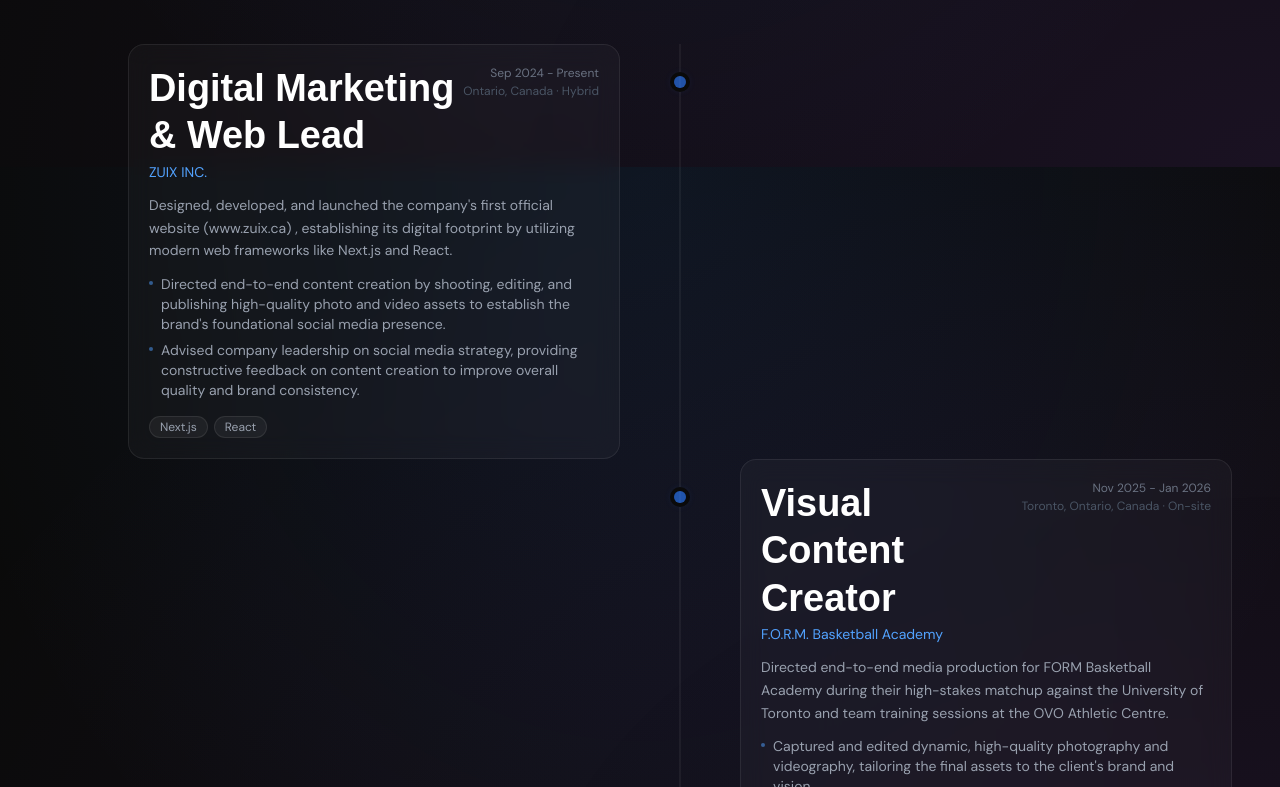
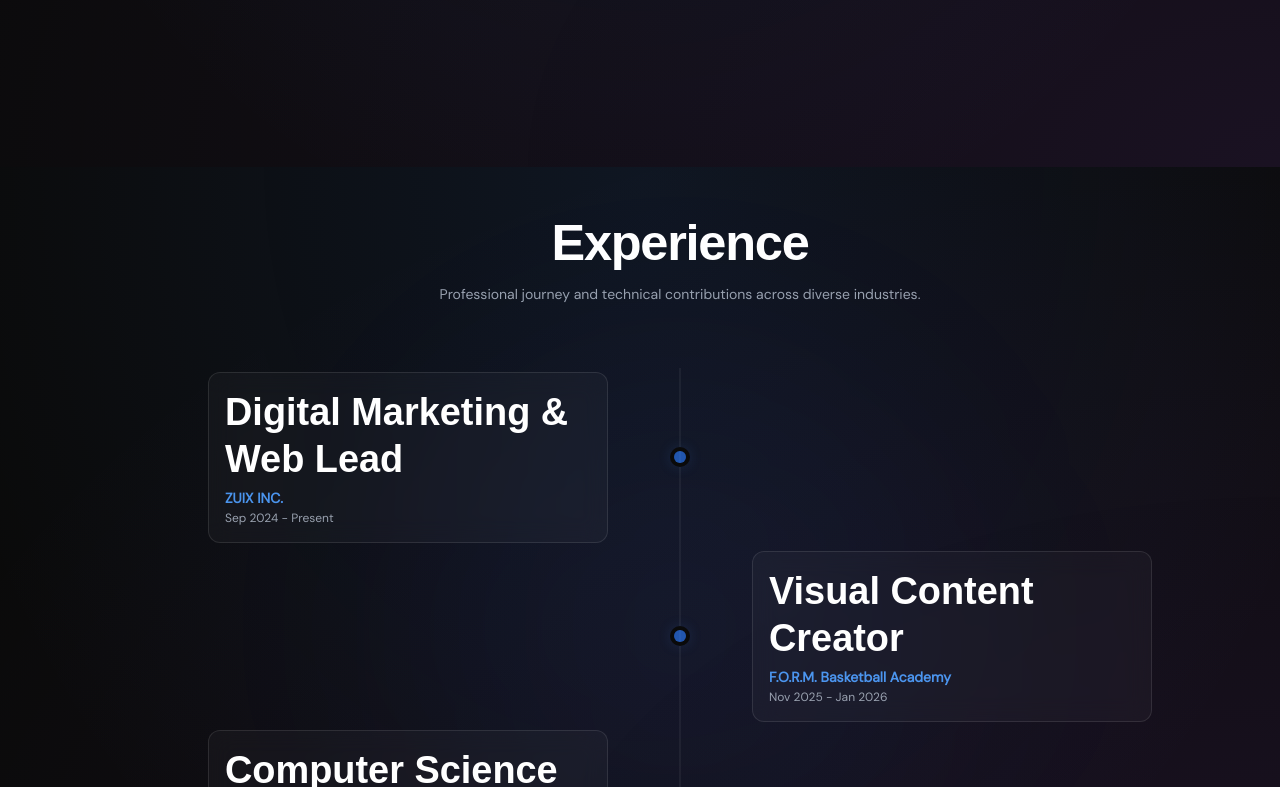
Before and after one commit to qwzynx/Portfolio, a Next.js app: page / in a window 1280 px wide. Shown: the part 1433-2220 px from the top of the page. Built offline with nearby package versions, Linux system fonts and the light colour scheme; a web font is replaced by a local one.

Commit message:
Optimizing the spacing between the sections

```diff
--- a/app/components/experience.tsx
+++ b/app/components/experience.tsx
@@ -1,4 +1,8 @@
-import React from "react";
+"use client";
+
+import React, { useState } from "react";
+import { motion, AnimatePresence } from "framer-motion";
+import { X } from "lucide-react";
 
 const experiences = [
   {
@@ -52,71 +56,124 @@
   }
 ];
 
-function Card({ exp }: { exp: typeof experiences[0] }) {
+type ExperienceData = (typeof experiences)[0];
+
+function ExperienceCard({ exp, onClick }: { exp: ExperienceData; onClick: () => void }) {
   return (
-    <div className="bg-white/[0.03] backdrop-blur-md border border-white/8 rounded-2xl p-5 hover:bg-white/[0.05] hover:border-white/15 transition-all duration-300 group w-full">
-      {/* Header */}
-      <div className="flex flex-col sm:flex-row items-start justify-between gap-3 sm:gap-2 mb-1">
-        <div className="w-full sm:w-auto">
-          <h3 className="text-base font-bold text-white leading-tight">{exp.role}</h3>
-          <p className="text-sm text-blue-400 font-medium mt-0.5">{exp.company}</p>
+    <button
+      onClick={onClick}
+      className="flex flex-col items-start p-4 bg-white/[0.03] backdrop-blur-md border border-white/10 rounded-xl hover:bg-white/[0.08] hover:border-white/20 transition-all duration-300 text-left w-full group relative overflow-hidden"
+    >
+      <div className="absolute inset-0 bg-linear-to-br from-blue-500/5 to-transparent opacity-0 group-hover:opacity-100 transition-opacity duration-500" />
+      <h3 className="text-base font-bold text-white mb-1 group-hover:text-blue-400 transition-colors duration-300 leading-tight">{exp.role}</h3>
+      <div className="flex flex-col gap-0.5">
+        <span className="text-sm text-blue-400/90 font-semibold">{exp.company}</span>
+        <span className="text-xs text-gray-400 font-medium">{exp.date}</span>
       </div>
-        <div className="sm:text-right shrink-0 text-xs text-gray-500 w-full sm:w-auto mt-1 sm:mt-0">
-          <div>{exp.date}</div>
-          <div className="text-gray-600 mt-0.5">{exp.location}</div>
+    </button>
+  );
+}
+
+function ExperienceModal({ exp, onClose }: { exp: ExperienceData; onClose: () => void }) {
+  return (
+    <motion.div
+      initial={{ opacity: 0 }}
+      animate={{ opacity: 1 }}
+      exit={{ opacity: 0 }}
+      className="fixed inset-0 z-[100] flex items-center justify-center p-4 bg-black/80 backdrop-blur-sm"
+      onClick={onClose}
+    >
+      <motion.div
+        initial={{ scale: 0.9, opacity: 0, y: 20 }}
+        animate={{ scale: 1, opacity: 1, y: 0 }}
+        exit={{ scale: 0.9, opacity: 0, y: 20 }}
+        className="bg-[#0f0f0f] border border-white/10 rounded-2xl w-full max-w-2xl max-h-[90vh] overflow-y-auto p-6 md:p-8 relative shadow-2xl"
+        onClick={(e) => e.stopPropagation()}
+      >
+        <button
+          onClick={onClose}
+          className="absolute top-4 right-4 p-2 text-gray-400 hover:text-white bg-white/5 rounded-full transition-colors"
+        >
+          <X size={20} />
+        </button>
+
+        <div className="mb-6">
+          <h2 className="text-2xl font-bold text-white mb-1">{exp.role}</h2>
+          <div className="flex flex-wrap items-center gap-x-3 gap-y-1">
+            <span className="text-blue-400 font-medium">{exp.company}</span>
+            <span className="text-gray-500 text-sm">•</span>
+            <span className="text-gray-400 text-sm">{exp.date}</span>
           </div>
+          <p className="text-gray-500 text-xs mt-1">{exp.location}</p>
         </div>
 
-      {/* Description */}
-      <p className="text-gray-400 text-sm leading-relaxed mt-3 mb-3">
-        {exp.description}
-      </p>
+        <div className="space-y-6">
+          <div>
+            <h4 className="text-xs font-semibold uppercase tracking-wider text-gray-500 mb-2">Overview</h4>
+            <p className="text-gray-300 leading-relaxed text-sm">{exp.description}</p>
+          </div>
 
-      {/* Bullet Points */}
-      <ul className="space-y-1.5 mb-4">
+          <div>
+            <h4 className="text-xs font-semibold uppercase tracking-wider text-gray-500 mb-2">Key Contributions</h4>
+            <ul className="space-y-3">
               {exp.bullets.map((bullet, i) => (
-          <li key={i} className="flex items-start gap-2 text-sm text-gray-400">
-            <span className="mt-[7px] h-1 w-1 rounded-full bg-blue-400/50 shrink-0"></span>
+                <li key={i} className="flex items-start gap-3 text-gray-400 text-sm leading-relaxed">
+                  <span className="mt-2 h-1 w-1 rounded-full bg-blue-500 shrink-0" />
                   {bullet}
                 </li>
               ))}
             </ul>
+          </div>
 
-      {/* Tech Pills */}
-      <div className="flex flex-wrap gap-1.5">
-        {exp.tech.map((techItem, idx) => (
-          <span key={idx} className="px-2.5 py-0.5 bg-white/5 rounded-full text-xs text-gray-400 border border-white/8">
-            {techItem}
+          <div>
+            <h4 className="text-xs font-semibold uppercase tracking-wider text-gray-500 mb-2">Technologies & Skills</h4>
+            <div className="flex flex-wrap gap-2">
+              {exp.tech.map((skill, i) => (
+                <span key={i} className="px-3 py-1 bg-white/5 border border-white/10 rounded-full text-xs text-gray-400">
+                  {skill}
                 </span>
               ))}
             </div>
           </div>
+        </div>
+      </motion.div>
+    </motion.div>
   );
 }
 
 export default function Experience() {
+  const [selectedExp, setSelectedExp] = useState<ExperienceData | null>(null);
+
   return (
-    <section id="experience" className="w-full py-20 px-4 md:px-12 flex flex-col items-center z-10 relative">
-      <div className="flex flex-col items-center mb-12">
-        <h2 className="text-4xl md:text-5xl font-bold text-white tracking-tight text-center">
+    <section id="experience" className="w-full py-24 px-4 md:px-12 flex flex-col items-center relative overflow-hidden">
+      {/* Background glow */}
+      <div className="absolute top-1/2 left-1/2 -translate-x-1/2 -translate-y-1/2 w-[500px] h-[500px] bg-blue-500/5 blur-[120px] rounded-full pointer-events-none" />
+
+      <div className="max-w-6xl w-full">
+        <div className="flex flex-col items-center mb-16 text-center">
+          <h2 className="text-4xl md:text-5xl font-bold text-white tracking-tight mb-4">
             Experience
           </h2>
+          <p className="text-gray-400 max-w-lg text-sm">
+            Professional journey and technical contributions across diverse industries.
+          </p>
         </div>
 
-      {/* Center Timeline */}
-      <div className="relative w-full max-w-7xl">
+        {/* Timeline Container */}
+        <div className="relative w-full">
           {/* Vertical center line */}
           <div className="absolute left-1/2 top-0 bottom-0 w-px bg-white/10 -translate-x-1/2 hidden md:block" />
 
+          <div className="space-y-4 md:space-y-0">
             {experiences.map((exp, index) => {
               const isLeft = index % 2 === 0;
               return (
-            <div key={index} className="relative mb-8 md:mb-0 flex md:items-start w-full">
+                <div key={index} className="relative flex md:items-center w-full min-h-[50px] md:py-1">
                   {/* Desktop View */}
                   <div className="hidden md:flex flex-1 justify-end">
                     {isLeft ? (
-                  <div className="w-full pr-8">
-                    <Card exp={exp} />
+                      <div className="w-full max-w-md pr-12">
+                        <ExperienceCard exp={exp} onClick={() => setSelectedExp(exp)} />
                       </div>
                     ) : (
                       <div className="w-full" />
@@ -124,14 +181,14 @@
                   </div>
 
                   {/* Center Dot - Desktop Only */}
-              <div className="hidden md:flex shrink-0 w-14 items-start justify-center pt-8">
-                <span className="h-3 w-3 rounded-full bg-blue-500/60 ring-4 ring-[#0a0a0a] shadow-[0_0_10px_rgba(59,130,246,0.3)] z-20" />
+                  <div className="hidden md:flex shrink-0 w-12 items-center justify-center relative z-20">
+                    <span className="h-3 w-3 rounded-full bg-blue-500/60 ring-4 ring-[#0a0a0a] shadow-[0_0_15px_rgba(59,130,246,0.4)] transition-transform duration-300 group-hover:scale-125" />
                   </div>
 
                   <div className="hidden md:flex flex-1 justify-start">
                     {!isLeft ? (
-                  <div className="w-full pl-8">
-                    <Card exp={exp} />
+                      <div className="w-full max-w-md pl-12">
+                        <ExperienceCard exp={exp} onClick={() => setSelectedExp(exp)} />
                       </div>
                     ) : (
                       <div className="w-full" />
@@ -139,14 +196,27 @@
                   </div>
 
                   {/* Mobile View */}
-              <div className="md:hidden flex-1 relative pl-8 border-l border-white/10 ml-4 mr-2">
-                <span className="absolute left-[-6px] top-6 h-3 w-3 rounded-full bg-blue-500/60 ring-4 ring-[#0a0a0a]" />
-                <Card exp={exp} />
+                  <div className="md:hidden flex-1 relative pl-10 border-l border-white/10 ml-4 mb-4">
+                    <span className="absolute left-[-6.5px] top-8 h-3 w-3 rounded-full bg-blue-500/60 ring-4 ring-[#0a0a0a]" />
+                    <div className="max-w-full">
+                      <ExperienceCard exp={exp} onClick={() => setSelectedExp(exp)} />
+                    </div>
                   </div>
                 </div>
               );
             })}
           </div>
+        </div>
+      </div>
+
+      <AnimatePresence mode="wait">
+        {selectedExp && (
+          <ExperienceModal
+            exp={selectedExp}
+            onClose={() => setSelectedExp(null)}
+          />
+        )}
+      </AnimatePresence>
     </section>
   );
 }
--- a/app/components/hero.tsx
+++ b/app/components/hero.tsx
@@ -38,7 +38,7 @@
 
 export default function Hero() {
   return (
-    <section id="home" className="w-full min-h-screen flex flex-col lg:flex-row items-center justify-center gap-12 lg:gap-16 px-6 md:px-12 py-20 lg:py-0">
+    <section id="home" className="w-full min-h-[100dvh] flex flex-col lg:flex-row items-center justify-center gap-12 lg:gap-16 px-6 md:px-12 py-20 lg:py-0">
       {/* Left side: Text & Description */}
       <div className="flex-1 flex flex-col items-start z-10 max-w-2xl w-full">
         <p className="text-lg md:text-xl text-gray-400 mb-1">Hello, I&apos;m</p>
--- a/app/page.tsx
+++ b/app/page.tsx
@@ -6,7 +6,7 @@
 
 export default function Home() {
   return (
-    <main className="w-full">
+    <main className="w-full flex flex-col gap-24 md:gap-32 pb-24">
       <Hero />
       <Skills />
       <Experience />
```
Lines whose indentation alone changed are shown as unchanged.
